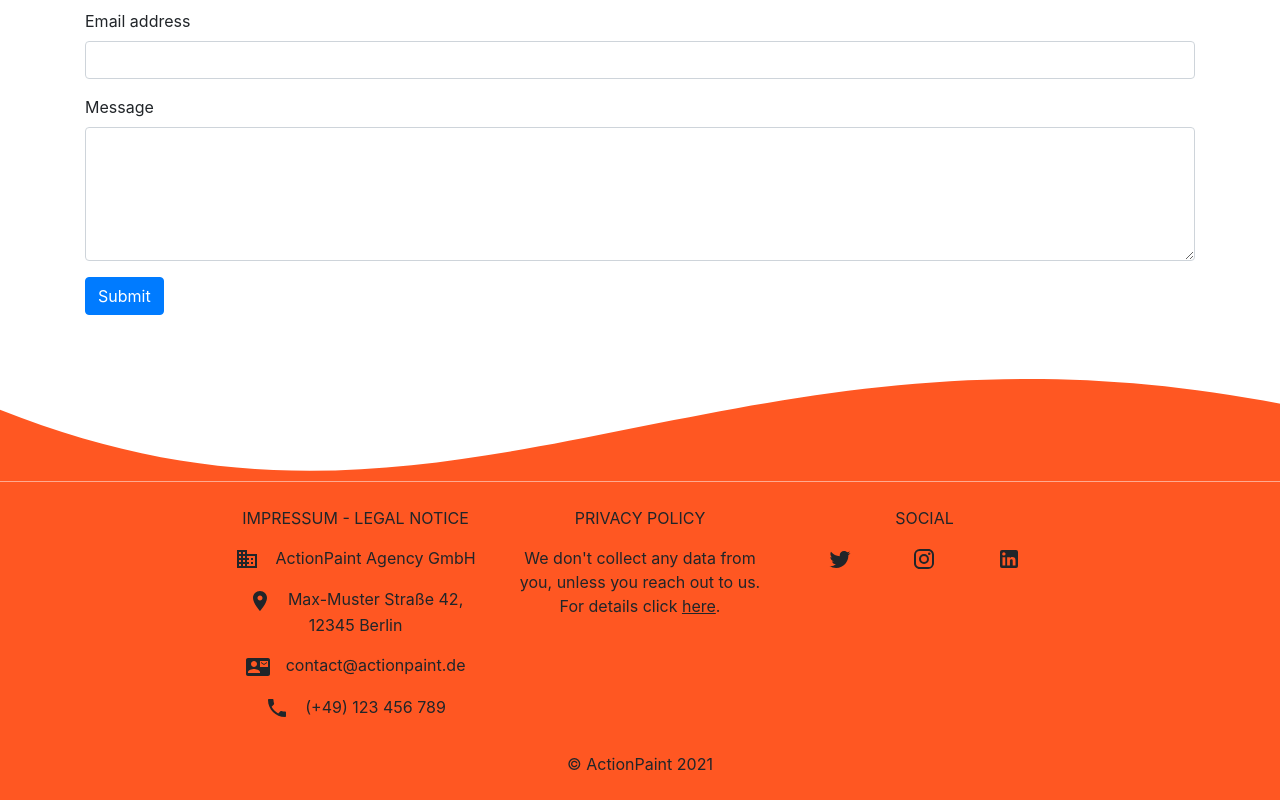
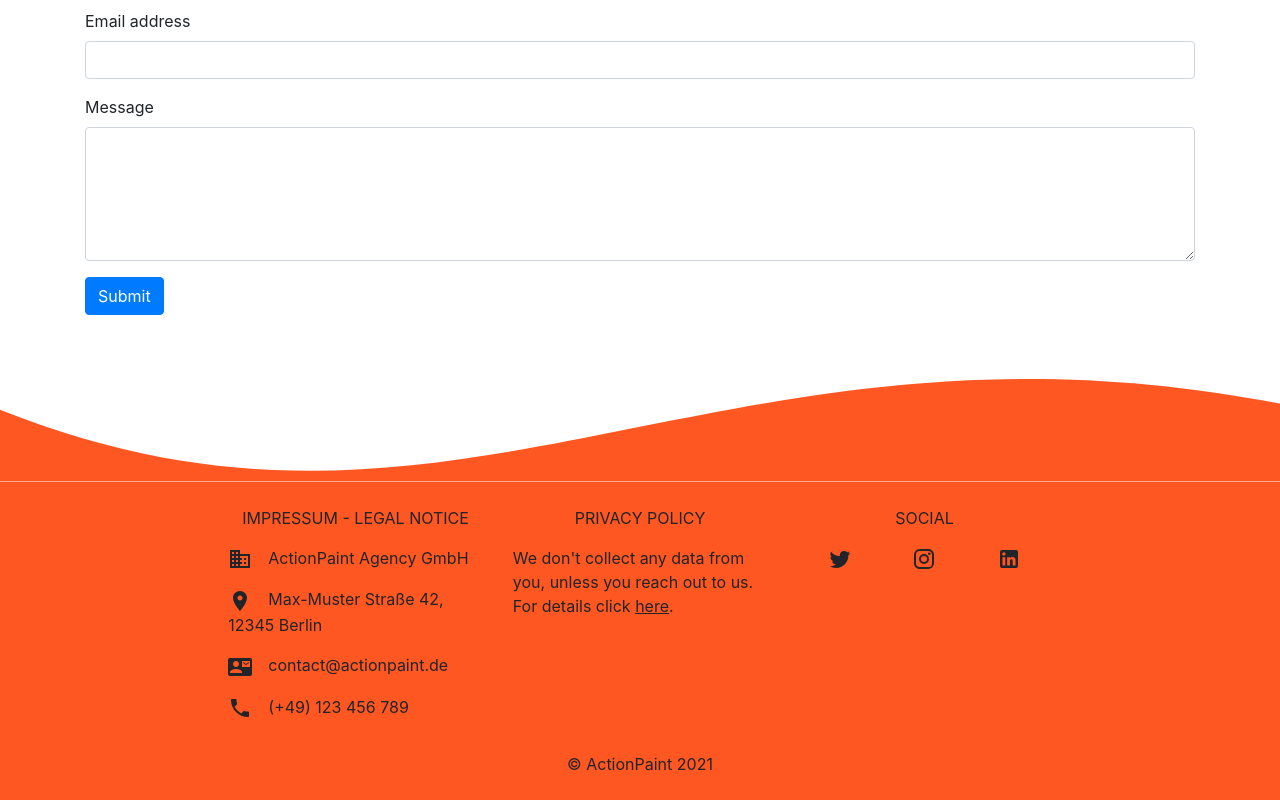
Before and after one commit to F1nnM/ActionPaint, a React (Create React App) app: page / in a window 1280 px wide. Shown: the part 4246-5046 px from the top of the page. Built offline with nearby package versions, Linux system fonts and the light colour scheme.

Commit message:
Added maps link Left aligned text in footer

```diff
--- a/src/components/Footer.js
+++ b/src/components/Footer.js
@@ -30,17 +30,21 @@ function Footer() {
       <Container fluid className={styles.footerContainer + " py-3"}>
         <Row className="py-2">
           <Col md lg={1} xl={2} />
-          <Col md className="text-center text-lg-start">
-            <span className="text-uppercase">Impressum - Legal Notice</span>
+          <Col md className="text-lg-start">
+            <div className="text-center">
+              <span className="text-uppercase">Impressum - Legal Notice</span>
+            </div>
             <address className="mt-3">
               <p><Business className='mr-3' />ActionPaint Agency GmbH</p>
-              <p><LocationOn className='mr-3' />Max-Muster Straße 42, 12345 Berlin</p>
+              <p><LocationOn className='mr-3' /><a href="https://www.google.com/maps" className={styles.colorReset}>Max-Muster Straße 42, 12345 Berlin</a></p>
               <p><ContactMail className='mr-3' /><a href="mailto:jim@rock.com" className={styles.colorReset}>contact@actionpaint.de</a></p>
               <p><Phone className='mr-3' /><a href="tel:+13115552368" className={styles.colorReset}>(+49) 123 456 789</a></p>
             </address>
           </Col>
-          <Col md className="text-center text-lg-start mt-5 mt-md-0">
-            <span className="text-uppercase">Privacy Policy</span>
+          <Col md className=" text-lg-start mt-5 mt-md-0">
+            <div className="text-center">
+              <span className="text-uppercase">Privacy Policy</span>
+            </div>
             <p className="mt-3">We don't collect any data from you, unless you reach out to us. For details click <a href="privacyPolicy.txt" className={styles.colorReset + " " + styles.underline}>here</a>.</p>
           </Col>
           <Col md className="mt-5 mt-md-0">
```
